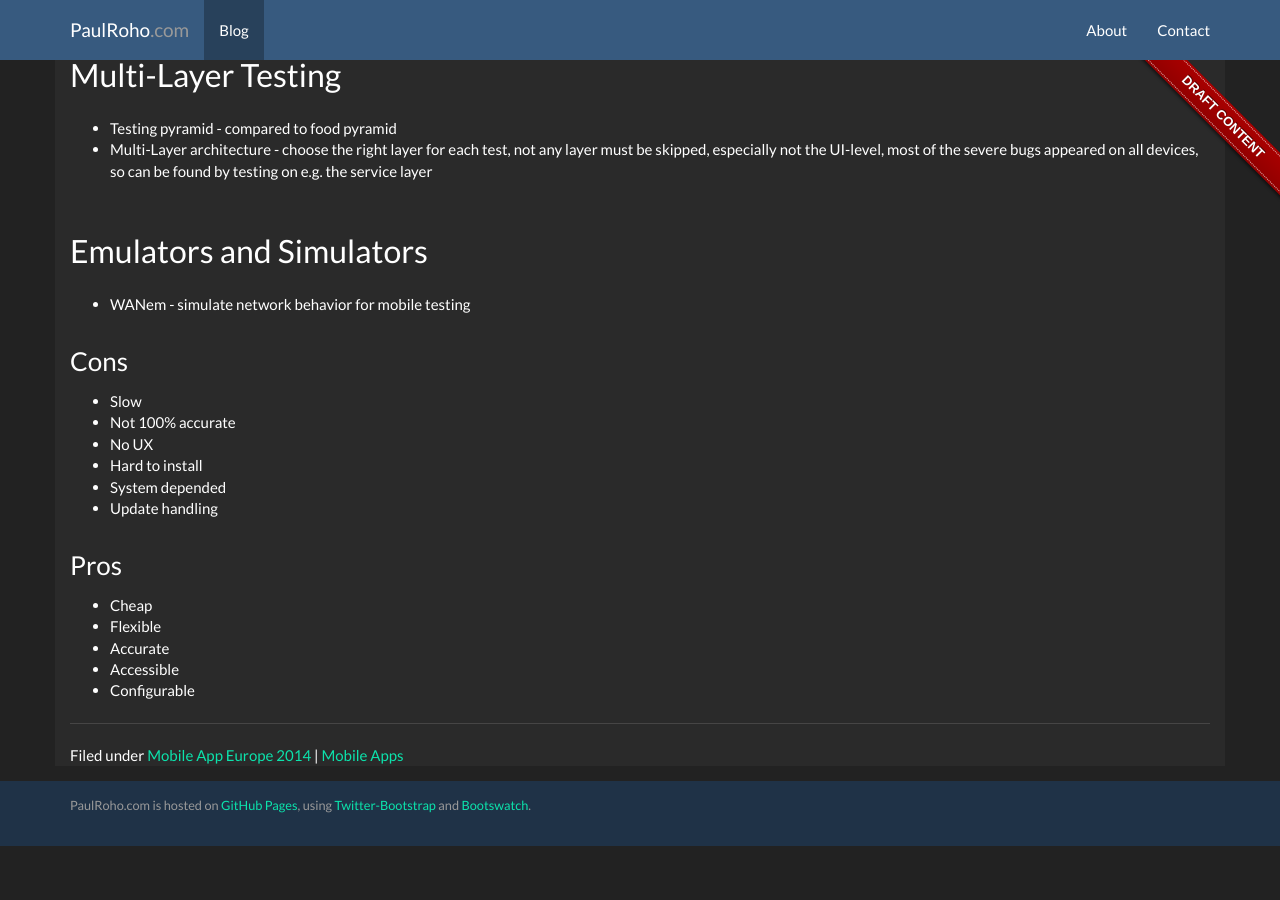
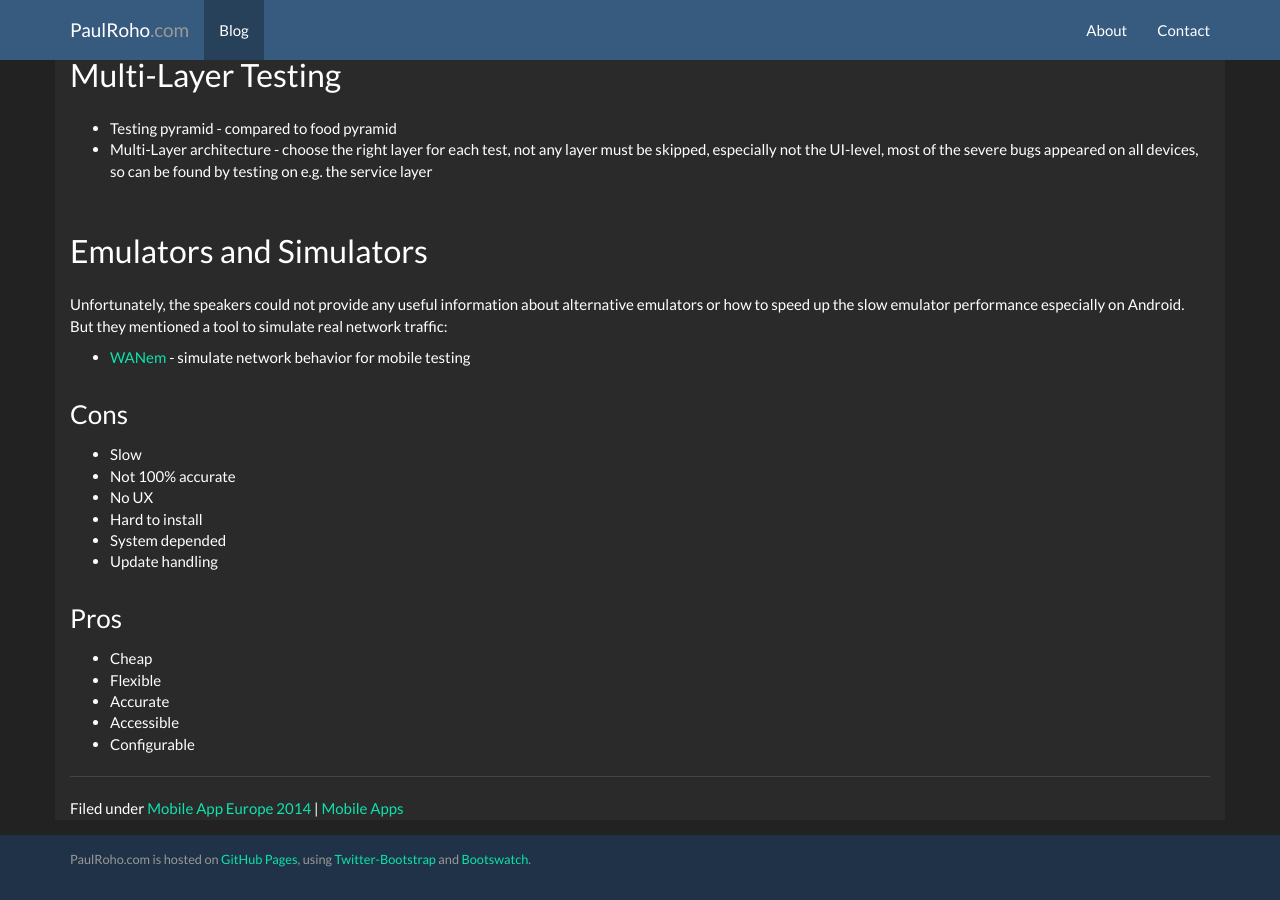
Before and after one commit to paulroho/paulroho.github.io, a Jekyll site: the page built from _posts/2014-09-30-How-to-Use-Mobile-Emulators-And-Simulators.md, in a window 1280 px wide and 900 px high, scrolled down 874 px. Built offline with Jekyll 4.4.1, drawn with Linux system fonts in a browser that asks for light colours; nearby versions of some CDN libraries; before the commit the page ends 1720 px from its top, so only the background shows below that.

Commit message:
MAE2014: How to Use Mobile Emulators and Simulators to Test the Mobile Diversity (Stefan Gwihs & Philipp Strelka) publish

```diff
--- a/_posts/2014-09-30-How-to-Use-Mobile-Emulators-And-Simulators.md
+++ b/_posts/2014-09-30-How-to-Use-Mobile-Emulators-And-Simulators.md
@@ -41,7 +41,8 @@
 
 ##Emulators and Simulators
 
-* WANem - simulate network behavior for mobile testing
+Unfortunately, the speakers could not provide any useful information about alternative emulators or how to speed up the slow emulator performance especially on Android. But they mentioned a tool to simulate real network traffic:
+* [WANem](http://wanem.sourceforge.net/) - simulate network behavior for mobile testing
 
 ###Cons
 * Slow
```
Also changed, not shown: other parts of _posts/2014-09-30-How-to-Use-Mobile-Emulators-And-Simulators.md (+1 -1 lines).
